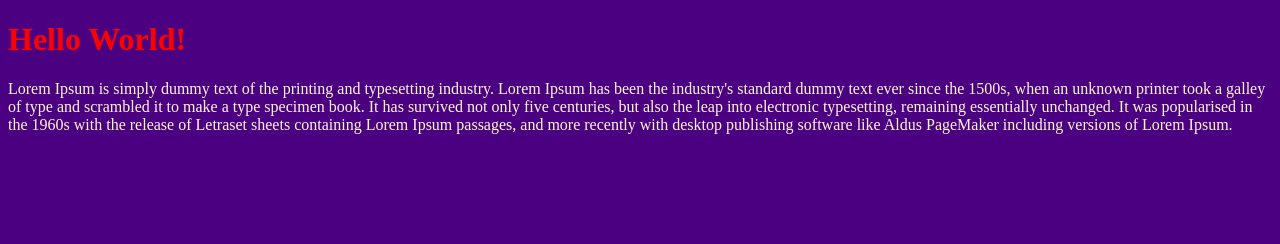
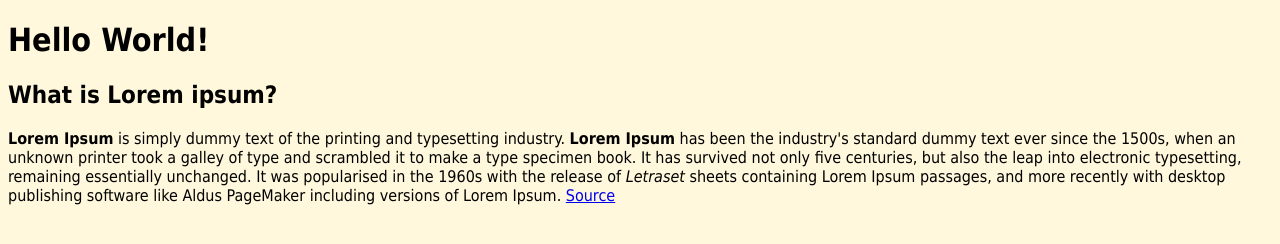
Before and after one commit to akhoinguyen/IMD1005-first-website, a plain HTML site: page index.html in a window 1280 px wide. Drawn offline with Linux system fonts and the light colour scheme.

Commit message:
Set up favicon and folder structure, adjust global styles (background and text colour), add text styles

```diff
--- /dev/null
+++ b/css/main.css
@@ -0,0 +1,8 @@
+body {
+    font-family: Tahoma, sans-serif;
+    background-color: cornsilk;
+}
+
+h1 {
+
+}
--- a/index.html
+++ b/index.html
@@ -4,8 +4,8 @@
 <head>
     <meta charset="UTF-8">
     <meta name="viewport" content="width=device-width, initial-scale=1.0">
-    <link rel="stylesheet" href="main.css">
-
+    <link rel="stylesheet" href="css/main.css">
+    <link rel="icon" href="images/icon.png">
     <title>Hi</title>
 
 
@@ -14,7 +14,10 @@
 <body>
     <main>
         <h1>Hello World!</h1>
-        <p>Lorem Ipsum is simply dummy text of the printing and typesetting industry. Lorem Ipsum has been the industry's standard dummy text ever since the 1500s, when an unknown printer took a galley of type and scrambled it to make a type specimen book. It has survived not only five centuries, but also the leap into electronic typesetting, remaining essentially unchanged. It was popularised in the 1960s with the release of Letraset sheets containing Lorem Ipsum passages, and more recently with desktop publishing software like Aldus PageMaker including versions of Lorem Ipsum.</p>
+        <h2>What is Lorem ipsum?</h2>
+        <p><strong>Lorem Ipsum</strong> is simply dummy text of the printing and typesetting industry. <strong>Lorem Ipsum</strong> has been the industry's standard dummy text ever since the 1500s, when an unknown printer took a galley of type and scrambled it to make a type specimen book. It has survived not only five centuries, but also the leap into electronic typesetting, remaining essentially unchanged. It was popularised in the 1960s with the release of <i>Letraset</i> sheets containing Lorem Ipsum passages, and more recently with desktop publishing software like Aldus PageMaker including versions of Lorem Ipsum. <a href="https://www.lipsum.com/" target=”_blank”>Source</a></p>
+
+
 
     </main>
 </body>
--- a/main.css
+++ /dev/null
@@ -1,8 +0,0 @@
-body {
-    background-color:indigo;
-    color: cornsilk;
-}
-
-h1 {
-    color: red;
-}
```
Also changed, not shown: images/icon.png (added).
